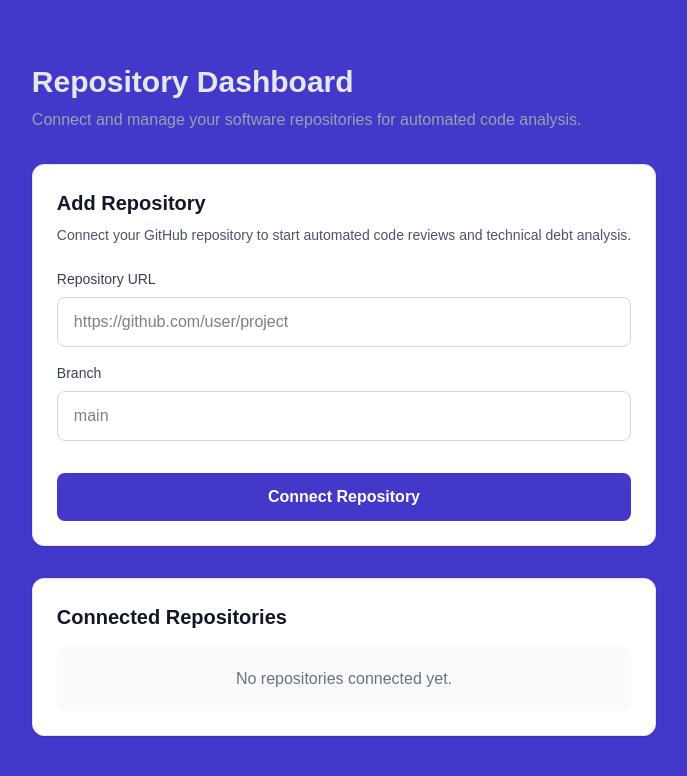
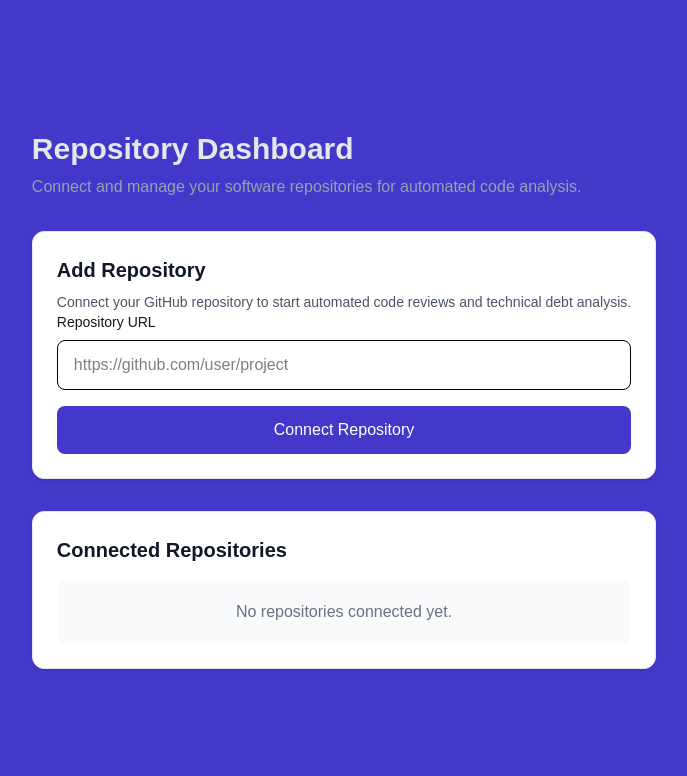
Before and after one commit to SynGo-D/web-interface, a Next.js app: page /repository in a window 1280 px wide. Shown: the top 776 px of the page, without its empty margins (296-983 px from the left). Built offline with nearby package versions, Linux system fonts and the light colour scheme.

Commit message:
implement add repository and repository details page ui

```diff
--- /dev/null
+++ b/app/api/repository/route.ts
@@ -0,0 +1,48 @@
+import { NextResponse } from "next/server";
+
+
+export async function POST(req: Request){
+
+    const { repositoryUrl } = await req.json();
+
+
+    const urlParts = repositoryUrl.split("/");
+
+    const owner = urlParts[3];
+    const repo = urlParts[4];
+
+
+    const response = await fetch(
+        `https://api.github.com/repos/${owner}/${repo}`
+    );
+
+
+    if(!response.ok){
+        return NextResponse.json(
+            {
+                error:"Repository not found"
+            },
+            {
+                status:404
+            }
+        );
+    }
+
+
+    const data = await response.json();
+
+
+    return NextResponse.json({
+        name:data.name,
+        owner:data.owner.login,
+        description:data.description,
+        stars:data.stargazers_count,
+        forks:data.forks_count,
+        language:data.language,
+        visibility:data.visibility,
+        created:data.created_at,
+        updated:data.updated_at,
+        url:data.html_url
+    });
+
+}
--- /dev/null
+++ b/app/repository-details/page.tsx
@@ -0,0 +1,106 @@
+"use client";
+
+import { useEffect, useState } from "react";
+import { useSearchParams } from "next/navigation";
+
+interface Repository {
+  name: string;
+  owner: string;
+  description: string;
+  language: string;
+  stars: number;
+  forks: number;
+  visibility: string;
+  created: string;
+  updated: string;
+  url: string;
+}
+
+export default function RepositoryDetailsPage() {
+  const searchParams = useSearchParams();
+  const repoUrl = searchParams.get("repo");
+
+  const [repository, setRepository] = useState<Repository | null>(null);
+  const [loading, setLoading] = useState(true);
+
+  useEffect(() => {
+    if (!repoUrl) return;
+
+    const fetchRepository = async () => {
+      try {
+        const response = await fetch("/api/repository", {
+          method: "POST",
+          headers: {
+            "Content-Type": "application/json",
+          },
+          body: JSON.stringify({
+            repositoryUrl: repoUrl,
+          }),
+        });
+
+        const data = await response.json();
+        setRepository(data);
+      } catch (error) {
+        console.error(error);
+      } finally {
+        setLoading(false);
+      }
+    };
+
+    fetchRepository();
+  }, [repoUrl]);
+
+  if (loading) {
+    return <p className="p-10">Loading repository...</p>;
+  }
+
+  if (!repository) {
+    return <p className="p-10">Repository not found.</p>;
+  }
+
+  return (
+    <div className="flex min-h-screen justify-center bg-[#4338CA]">
+        <main className="mx-auto max-w-5xl p-8">
+            <h1  className="text-3xl font-bold text-gray-200 mb-6">Repository Details</h1>
+
+            <div className="rounded-xl border bg-white p-10 shadow text-gray-600">
+                <div>
+                <h2 className="text-2xl font-bold">{repository.name}</h2>
+                <hr className="mt-4 border-gray-400" />
+                </div>
+
+
+                <p className="mt-2">
+                Owner: <strong>{repository.owner}</strong>
+                </p>
+
+                <p className="mt-2">{repository.description}</p>
+
+                <div className="mt-6 grid grid-cols-2 gap-4">
+                <div>
+                    <strong>Language:</strong> {repository.language || "N/A"}
+                </div>
+
+                <div>
+                    <strong>Visibility:</strong> {repository.visibility}
+                </div>
+
+                <div>
+                    <strong>Stars:</strong> {repository.stars}
+                </div>
+
+                <div>
+                    <strong>Forks:</strong> {repository.forks}
+                </div>
+                </div>
+
+                <button
+                className="mt-8 rounded-lg bg-[#4338CA] px-6 py-3 font-semibold text-white transition hover:opacity-90"
+                >
+                Authorize Repository
+                </button>
+            </div>
+        </main>
+    </div>
+  );
+}
--- a/components/forms/RepositoryForm.tsx
+++ b/components/forms/RepositoryForm.tsx
@@ -1,71 +1,77 @@
 "use client";
 
+import { useRouter } from "next/navigation";
 import { useState } from "react";
 
 export default function RepositoryForm() {
+  const router = useRouter();
   const [repositoryUrl, setRepositoryUrl] = useState("");
-  const [branch, setBranch] = useState("");
+  const [loading, setLoading] = useState(false);
 
-  const handleSubmit = (e: React.FormEvent<HTMLFormElement>) => {
+  const handleSubmit = async (e: React.FormEvent<HTMLFormElement>) => {
     e.preventDefault();
 
-    console.log({
+    try {
+      setLoading(true);
+
+      const response = await fetch("/api/repository", {
+        method: "POST",
+        headers: {
+          "Content-Type": "application/json",
+        },
+        body: JSON.stringify({
           repositoryUrl,
-      branch,
+        }),
       });
 
-    // Later connect this with backend API
+      const data = await response.json();
+
+      if (!response.ok) {
+        alert(data.error || "Failed to connect repository.");
+        return;
+      }
+
+      router.push(
+        `/repository-details?repo=${encodeURIComponent(repositoryUrl)}`
+      );
+
+    } catch (error) {
+      console.error(error);
+    } finally {
+      setLoading(false);
+    }
   };
 
+
   return (
-    <form onSubmit={handleSubmit} className="mt-6 space-y-4">
-      {/* Repository URL */}
     <div>
-        <label
-          htmlFor="repository"
-          className="mb-2 block text-sm font-medium text-gray-700"
-        >
+      <form onSubmit={handleSubmit} className="space-y-4">
+
+        <div>
+          <label className="mb-2 block text-sm font-medium">
             Repository URL
           </label>
 
           <input
-          id="repository"
             type="url"
             placeholder="https://github.com/user/project"
             value={repositoryUrl}
-          onChange={(e) => setRepositoryUrl(e.target.value)}
-          className="w-full rounded-lg border border-gray-300 px-4 py-3 text-black outline-none transition caret-[#4338CA] focus:border-[#4338CA]"
+            onChange={(e)=>setRepositoryUrl(e.target.value)}
+            className="w-full rounded-lg border px-4 py-3 text-black"
             required
           />
         </div>
 
-      {/* Branch */}
-      <div>
-        <label
-          htmlFor="branch"
-          className="mb-2 block text-sm font-medium text-gray-700"
-        >
-          Branch
-        </label>
 
-        <input
-          id="branch"
-          type="text"
-          placeholder="main"
-          value={branch}
-          onChange={(e) => setBranch(e.target.value)}
-          className="w-full rounded-lg border border-gray-300 px-4 py-3 text-black outline-none transition caret-[#4338CA] focus:border-[#4338CA]"
-          required
-        />
-      </div>
-
-      {/* Submit Button */}
         <button
           type="submit"
-        className="mt-4 w-full rounded-lg bg-[#4338CA] py-3 font-semibold text-white transition hover:opacity-90"
+          disabled={loading}
+          className="w-full rounded-lg bg-[#4338CA] py-3 text-white"
         >
-        Connect Repository
+          {loading ? "Connecting..." : "Connect Repository"}
         </button>
+
       </form>
+    </div>
   );
 }
```
Lines whose indentation alone changed are shown as unchanged.
